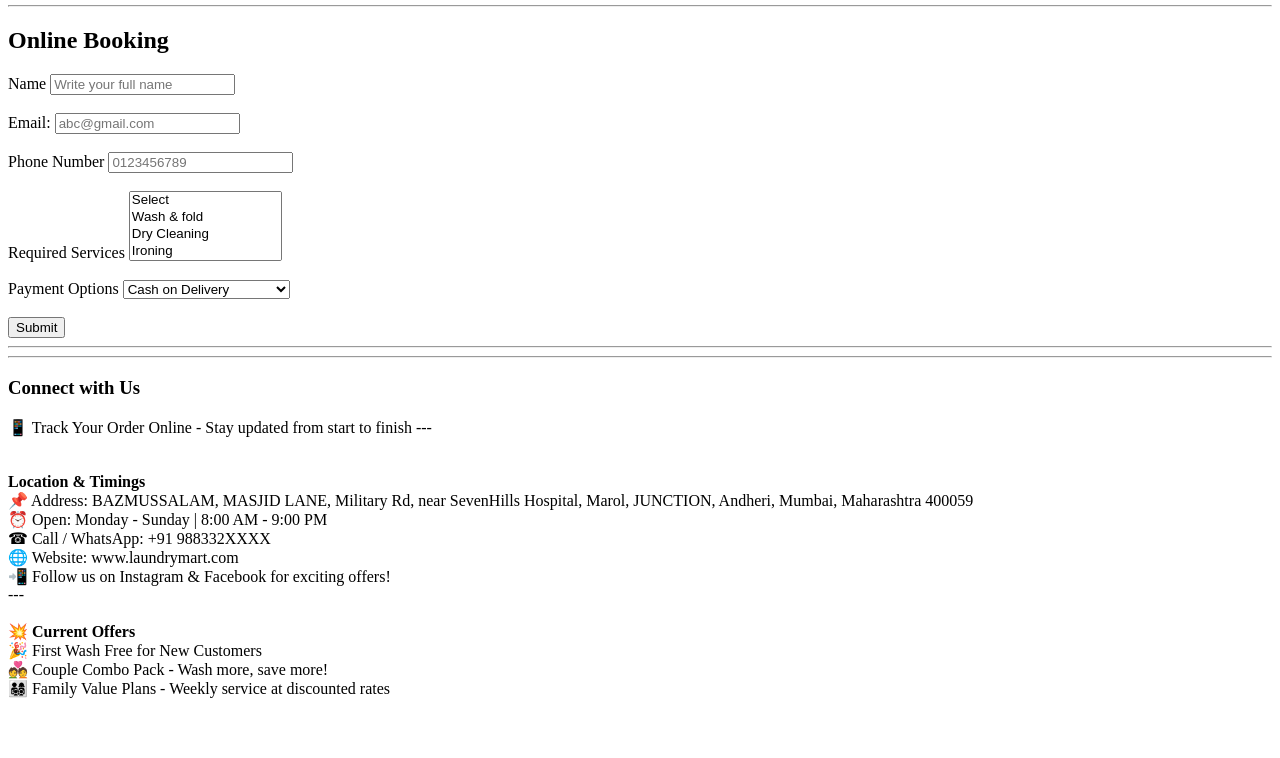
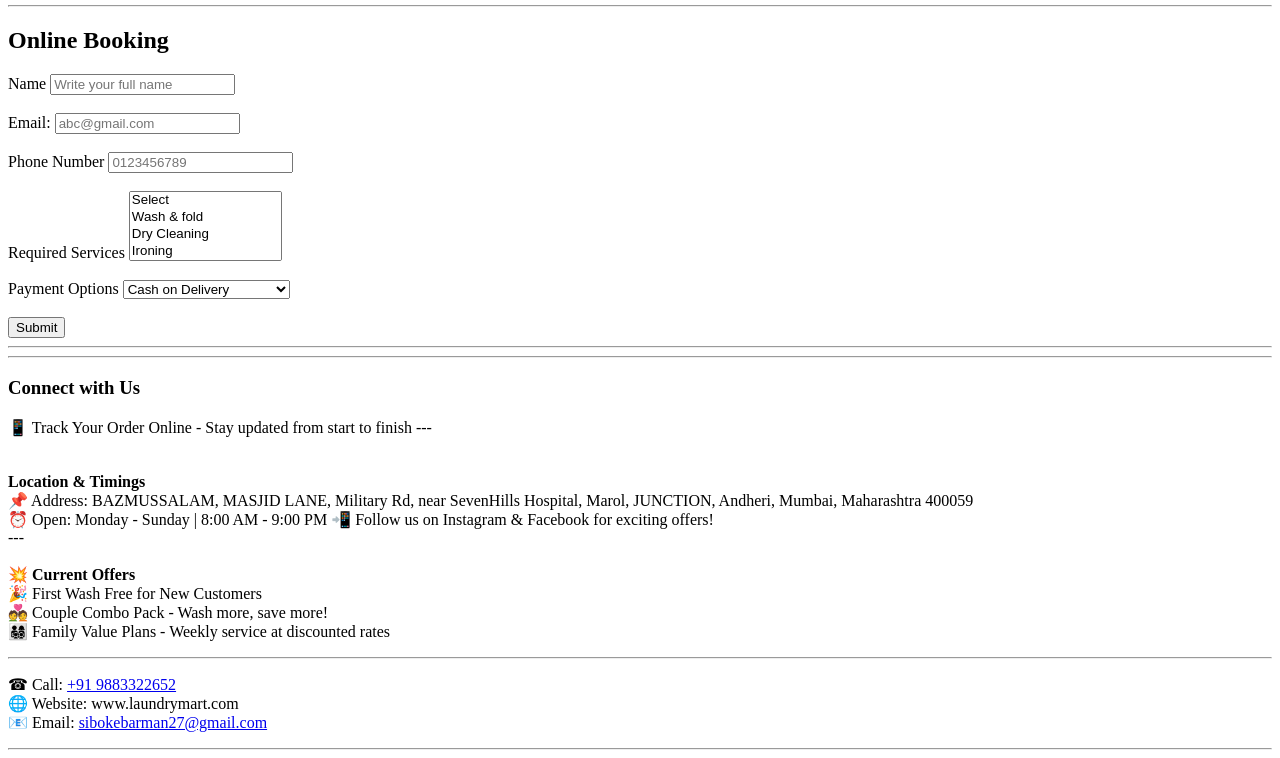
Before and after one commit to siboke2005/D1, a plain HTML site: page index.html in a window 1280 px wide. Shown: the part 1063-1821 px from the top of the page. Before the commit the page ends 1777 px from the top, so only its background shows below. Drawn offline with Linux system fonts and the light colour scheme.

Commit message:
Add files via upload

```diff
--- a/index.html
+++ b/index.html
@@ -4,6 +4,8 @@
     <meta charset="UTF-8">
     <meta name="viewport" content="width=device-width, initial-scale=1.0">
     <title>Assignment-1</title>
+    <link rel="stylesheet" href="style.css">
+    <link rel="shortcut icon" href="sb.ico" type="image/x-icon">
 </head>
 <body>
     <!-- Header part Desing -->
@@ -197,8 +199,7 @@
     <hr>
     <hr>
     <!-- Some Additional Info -->
-    <footer>
-        <section id="CWU"></section>
+    <section id="CWU"></section>
         <h3>Connect with Us</h3>
         <p>
             📱 Track Your Order Online - Stay updated from start to finish
@@ -211,11 +212,6 @@
 📌 Address: BAZMUSSALAM, MASJID LANE, Military Rd, near SevenHills Hospital, Marol, JUNCTION, Andheri, Mumbai, Maharashtra 400059
 <br>
 ⏰ Open: Monday - Sunday | 8:00 AM - 9:00 PM
-<br>
-☎ Call / WhatsApp: +91 988332XXXX
-<br>
-🌐 Website: www.laundrymart.com
-<br>
 📲 Follow us on Instagram & Facebook for exciting offers!
 <br>
 ---
@@ -228,7 +224,17 @@
 💑 Couple Combo Pack - Wash more, save more!
  <br>
 👨‍👩‍👧‍👦 Family Value Plans - Weekly service at discounted rates
+</p>
+    <footer>
+        <hr>
+        <p>
+            ☎ Call: <a href="tel:+91 9883322652"> +91 9883322652</a>
+            <br>
+            🌐 Website: www.laundrymart.com
+            <br>
+            📧 Email: <a href="mailto:sibokebarman27@gmail.com">sibokebarman27@gmail.com</a>
         </p>
+        <hr>
     </footer>
 </body>
 </html>
```
